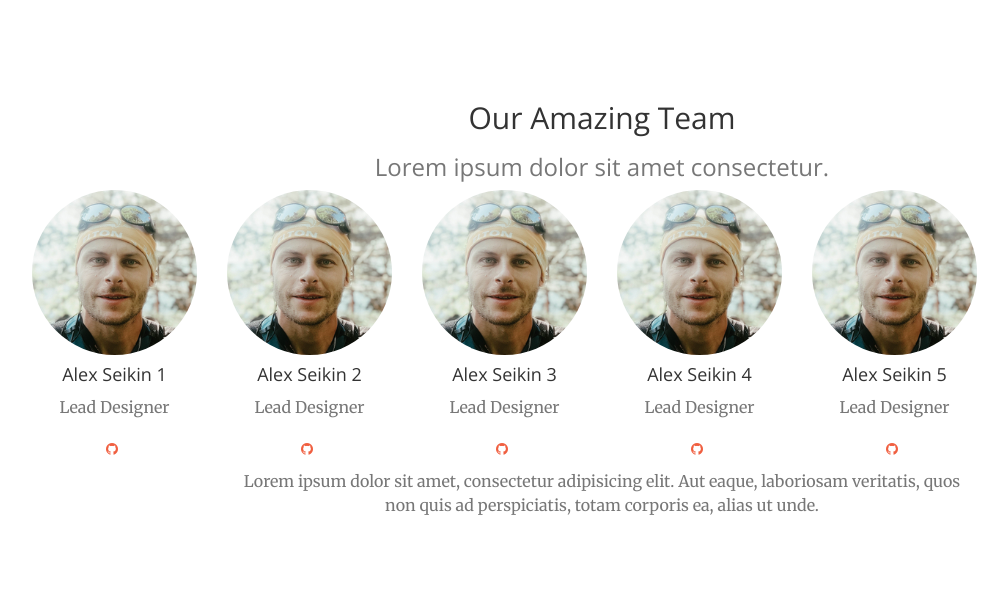
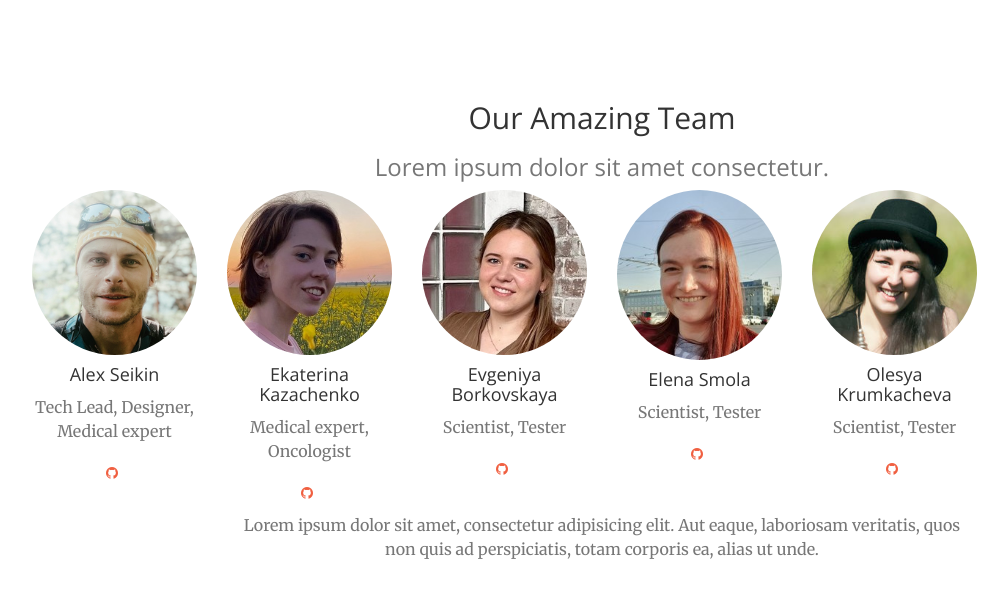
Before and after one commit to immelstorun/speech_emo_recognition, a Jekyll site: the page built from index.html, in a window 1280 px wide and 900 px high, scrolled down 1285 px, cut to the strip 219-817 px from the top of the window. Shown: the whole strip, without its empty margins (38-1046 px from the left). Built offline with Jekyll 4.4.1, drawn with Linux system fonts in a browser that asks for light colours.

Commit message:
config team

```diff
--- a/_config.yml
+++ b/_config.yml
@@ -9,37 +9,37 @@ twitter_username:
 github_username:
 # Team names, titles and social links
 people:
-- name: Alex Seikin 1
+- name: Alex Seikin
   pic: seikin
-  position: Lead Designer
+  position: Tech Lead, Designer, Medical expert
+  social:
+    - title: github
+      url: https://github.com/immelstorun
+
+- name: Ekaterina Kazachenko
+  pic: kazach
+  position: Medical expert, Oncologist
   social:
     - title: github
       url: #
 
-- name: Alex Seikin 2
-  pic: seikin
-  position: Lead Designer
+- name: Evgeniya Borkovskaya
+  pic: bork
+  position: Scientist, Tester
   social:
     - title: github
       url: #
 
-- name: Alex Seikin 3
-  pic: seikin
-  position: Lead Designer
+- name: Elena Smola
+  pic: smola
+  position: Scientist, Tester
   social:
     - title: github
       url: #
 
-- name: Alex Seikin 4
-  pic: seikin
-  position: Lead Designer
-  social:
-    - title: github
-      url: #
-
-- name: Alex Seikin 5
-  pic: seikin
-  position: Lead Designer
+- name: Olesya Krumkacheva
+  pic: 1
+  position: Scientist, Tester
   social:
     - title: github
       url: #
```
Also changed, not shown: img/team/bork.jpg (added), img/team/kazach.jpg (added), img/team/smola.jpg (added).
